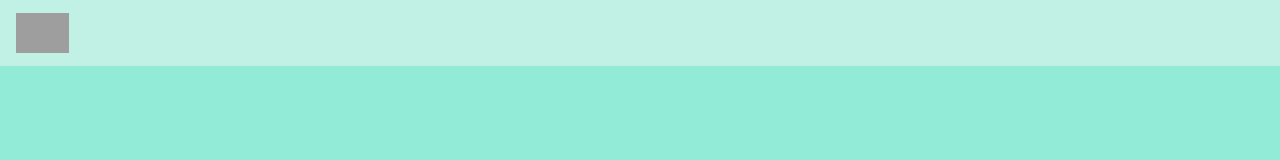
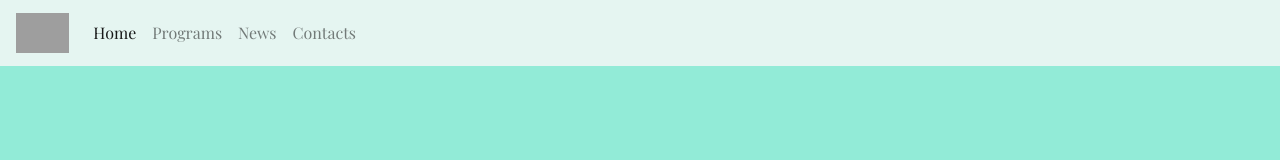
Before and after one commit to Elitel/course-project, a plain HTML site: page site/index.html in a window 1280 px wide. Drawn offline with nearby package versions, Linux system fonts and the light colour scheme; grey boxes are pictures that could not be loaded.

Commit message:
main page

```diff
--- a/site/css/styles.css
+++ b/site/css/styles.css
@@ -1,18 +1,19 @@
-body{
-    font-family: 'Playfair Display', serif;
-    background-color: rgb(146, 235, 215);
-    font-size: 16px;
+body {
+  font-family: "Playfair Display", serif;
+  color: white;
+  background-color: rgb(146, 235, 215);
+  font-size: 16px;
 }
 /** HEADER **/
-#header-nav
-{
-    background-color: rgb(193, 240, 228);
+#header-nav {
+  font-size: 16px;
+  background-color: rgb(229, 245, 241);
 }
 
-#logo-img
-{
-    background: url("https://www.crearlogogratisonline.com/images/crearlogogratis_1024x1024_01.png") no-repeat;
-    width: 15px;
-    height: 15px;
-    margin: 10px 15px 10px 0px;
+#logo-img {
+  background: url("https://www.crearlogogratisonline.com/images/crearlogogratis_1024x1024_01.png")
+    no-repeat;
+  width: 15px;
+  height: 15px;
+  margin: 10px 15px 10px 0px;
 }
--- a/site/index.html
+++ b/site/index.html
@@ -1,5 +1,6 @@
 <!DOCTYPE html>
 <html lang="en">
+
 <head>
     <meta charset="UTF-8">
     <meta name="viewport" content="width=device-width, initial-scale=1.0">
@@ -9,15 +10,37 @@
     <link rel="stylesheet" href="css\styles.css">
     <link href="https://fonts.googleapis.com/css?family=Playfair+Display:400,700&amp;subset=cyrillic" rel="stylesheet">
 </head>
+
 <body>
     <header>
-        <nav id="header-nav" class="navbar navbar-expand-lg navbar-light">
-                <a class="navbar-brand" margin-left="40px" href="index.html">
-                        <img src="http://upload.wikimedia.org/wikipedia/commons/8/86/EU_Business_School_logo_2017_new.png" width="auto" height="40"  class="d-inline-block align-top" alt="">
+        <nav id="header-nav" class="navbar navbar-expand-sm navbar-light">
+            <a class="navbar-brand" href="index.html">
+                <img class="visible-sm" src="http://upload.wikimedia.org/wikipedia/commons/8/86/EU_Business_School_logo_2017_new.png" height="40"
+                    alt="">
+            </a>
+            <button class="navbar-toggler" type="button" data-toggle="collapse" data-target="#navbarSupportedContent">
+                <span class="navbar-toggler-icon"></span>
+            </button>
+            <div class="collapse navbar-collapse" id="navbarSupportedContent">
+                <ul class="navbar-nav">
+                    <li class="nav-item active">
+                        <a class="nav-link" href="#">Home</a>
+                    </li>
+                    <li class="nav-item">
+                        <a class="nav-link" href="#">Programs</a>
+                    </li>
+                    <li class="nav-item">
+                        <a class="nav-link" href="#">News</a>
+                    </li>
+                    <li class="nav-item">
+                        <a class="nav-link" href="#">Contacts</a>
+                    </li>
+                </ul>
+            </div>
         </nav>
-        </header>
+    </header>
+    <script src="js\jquery-3.3.1.min.js"></script>
+    <script src="js\bootstrap.min.js"></script>
+</body>
 
-    <script src="js\bootstrap.min.js"></script>
-    <script src="js\jquery-3.3.1.min.js"></script>
-</body>
 </html>
```
